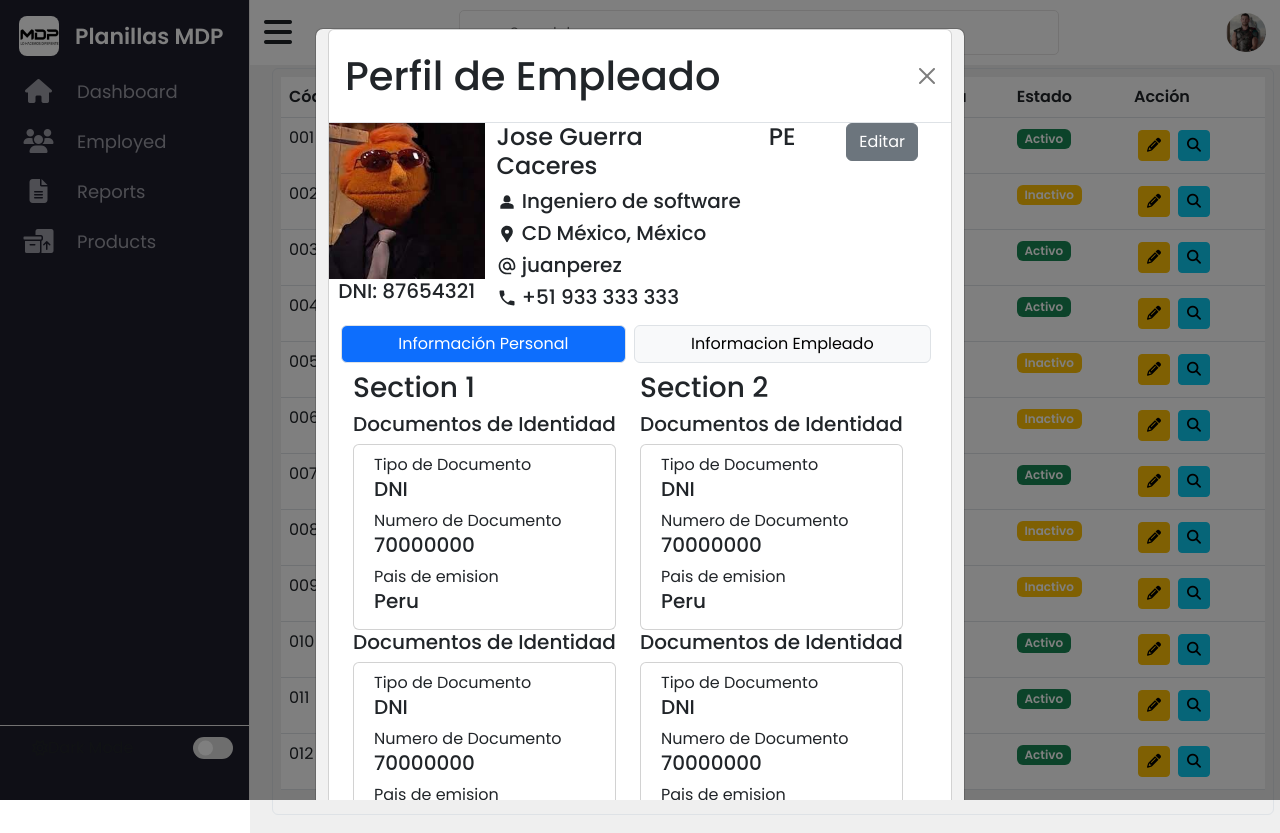
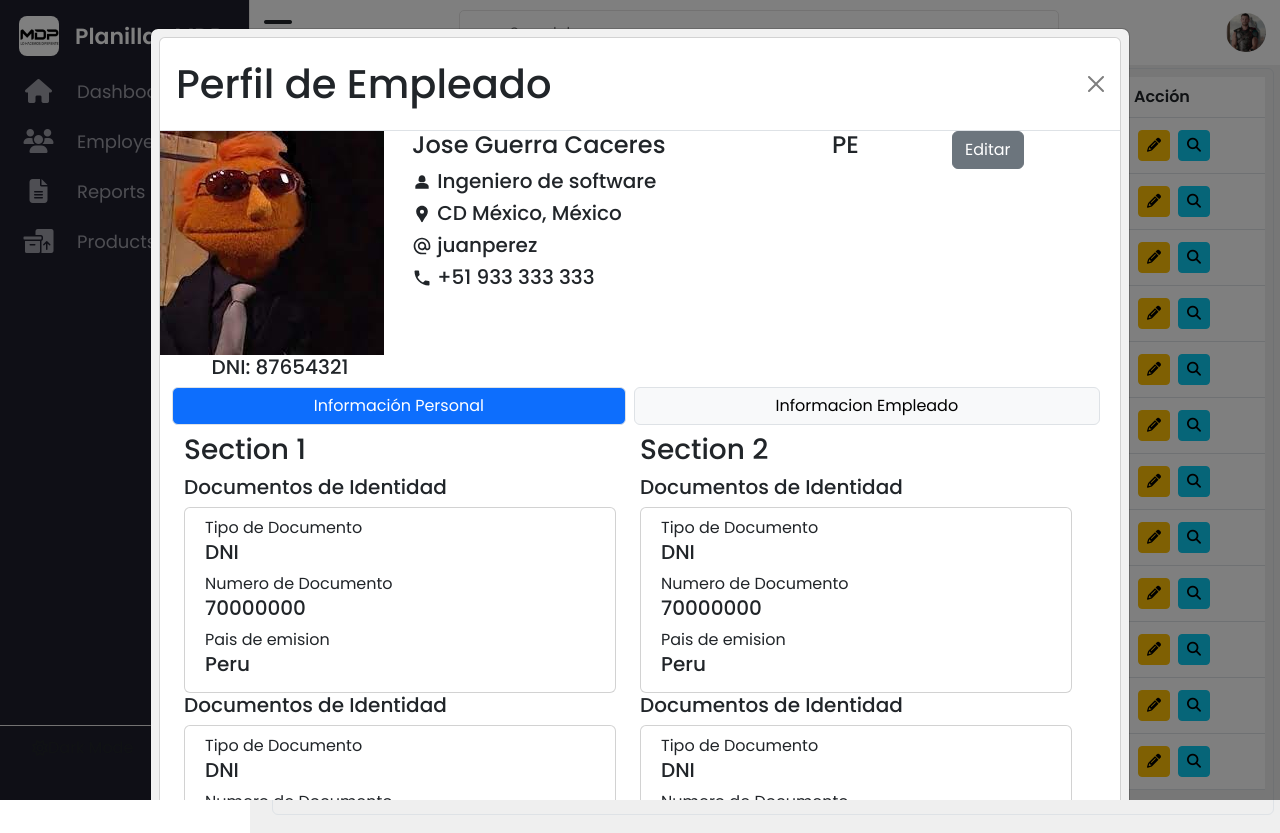
Before and after one commit to kenydanfer01/demo-dashboard-react, a React (Vite) app: page /dashboard in a window 1280 px wide. Both pictures are taken after a click on the button 1193 px from the left and 145 px from the top of the page. Built offline with nearby package versions, Linux system fonts and the light colour scheme.

Commit message:
modificar el ancho del modal a 980 px

```diff
--- a/src/components/subcomponents/Modal.jsx
+++ b/src/components/subcomponents/Modal.jsx
@@ -5,18 +5,11 @@ export const ModalWizard = () => {
 
     return (
         <>
-            <div className="container">
-                <div className="card">
-
+                <div className="card m-2">
                         <HeadModal />
                         <Wizard />
                 </div>
 
-
-            </div>
-
-
-
         </>
     )
 }
--- a/src/pages/Dashboard.jsx
+++ b/src/pages/Dashboard.jsx
@@ -50,7 +50,7 @@ function Dashboard() {
                     <i className="fas fa-search"></i>
                   </button>
                   <div className="modal fade" id="exampleModal" tabIndex="-1">
-                    <div className="modal-dialog" style={{ maxWidth: "650px" }}>
+                    <div className="modal-dialog" style={{ maxWidth: "980px" }}>
                       <div
                         className="modal-content"
                         style={{ backgroundColor: "#F1F1F1" }}
```
